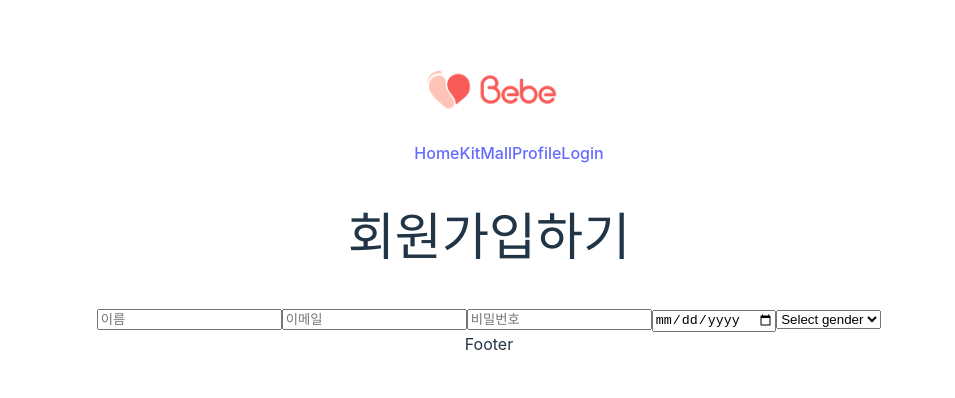
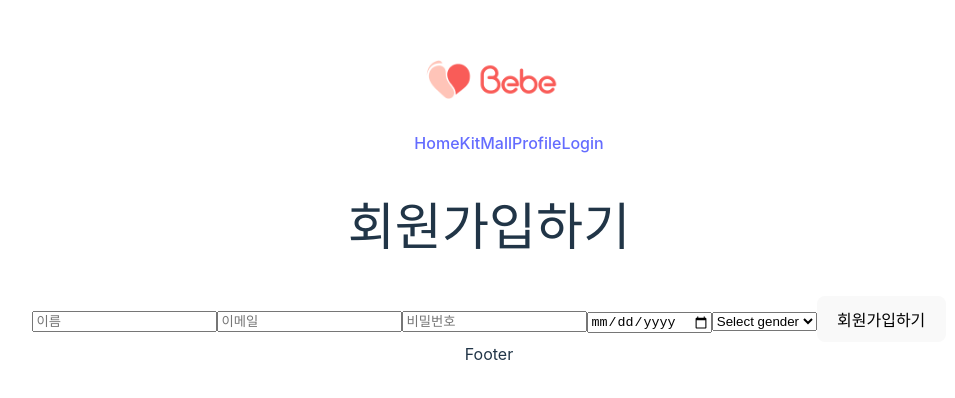
Before and after one commit to tae2seat/bebe-react, a React (Vite) app: page /register in a window 1280 px wide. Shown: the part 192-590 px from the top of the page, without its empty margins (151-1106 px from the left). Built offline with nearby package versions, Linux system fonts and the light colour scheme.

Commit message:
회원가입 폼에 가입 버튼 생성

```diff
--- a/src/components/form/JoinForm.jsx
+++ b/src/components/form/JoinForm.jsx
@@ -56,7 +56,7 @@ export default function JoinForm({ handleJoin }) {
         <option value="여자">여자</option>
       </select>
       {errors.gender && <p>{errors.gender.message}</p>}
-      {/* <button>회원가입하기</button> */}
+      <button>회원가입하기</button>
     </form>
   );
 }
```
